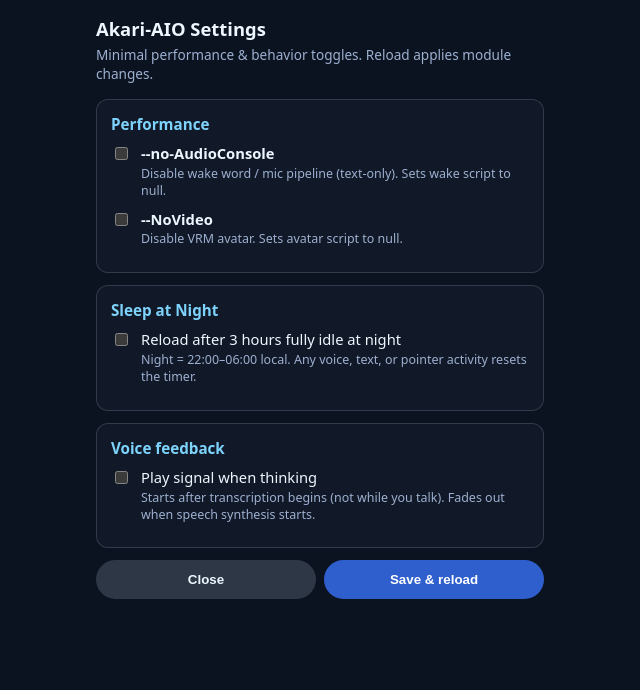
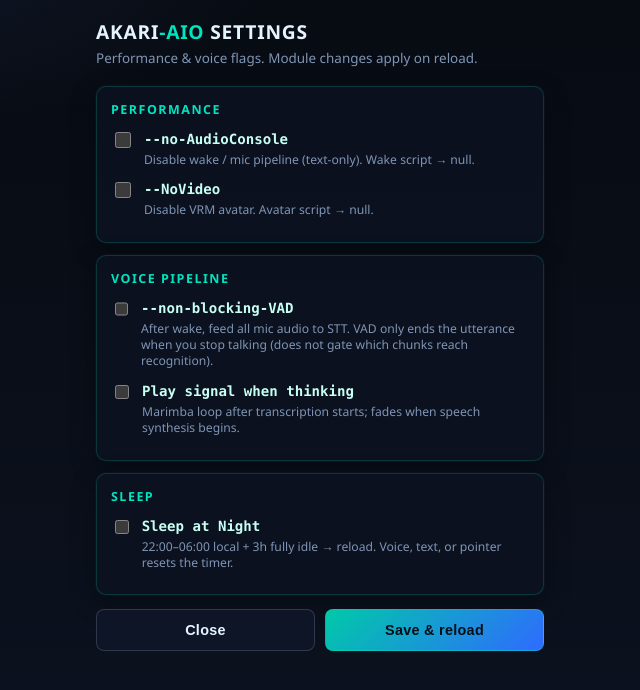
Before and after one commit to 76836/Akari-AIO, a plain HTML site: page settings.html in a window 1280 px wide. Shown: the whole page, without its empty margins (320-960 px from the left). Drawn offline with Linux system fonts and the light colour scheme.

Commit message:
Add --non-blocking-VAD and restyle AIO settings (subtle cyber).
After wake, stream all mic audio to STT; VAD only ends the utterance.
Settings page gets a restrained gamer-cyber dark look plus the new flag.

```diff
--- a/settings.html
+++ b/settings.html
@@ -5,58 +5,146 @@
 <meta name="viewport" content="width=device-width, initial-scale=1" />
 <title>Akari-AIO Settings</title>
 <style>
-  :root { color-scheme: dark; --bg:#0b1220; --panel:#111827; --text:#ecf7ff; --muted:#9db0d0; --accent:#7dd3fc; --border:rgba(148,163,184,.25); }
+  :root {
+    color-scheme: dark;
+    --bg: #070b12;
+    --bg2: #0c1220;
+    --panel: rgba(12, 18, 32, 0.92);
+    --text: #e6f4ff;
+    --muted: #7f95b5;
+    --accent: #00e5c0;
+    --accent2: #6c8cff;
+    --danger: #ff5c7a;
+    --border: rgba(0, 229, 192, 0.18);
+    --glow: rgba(0, 229, 192, 0.12);
+  }
   * { box-sizing: border-box; }
-  body { margin: 0; font-family: system-ui, sans-serif; background: var(--bg); color: var(--text); padding: 16px; max-width: 480px; margin-inline: auto; }
-  h1 { font-size: 1.15rem; margin: 0 0 4px; }
-  p.sub { color: var(--muted); font-size: .85rem; margin: 0 0 16px; }
-  section { background: var(--panel); border: 1px solid var(--border); border-radius: 12px; padding: 14px; margin-bottom: 12px; }
-  section h2 { font-size: .95rem; margin: 0 0 10px; color: var(--accent); }
-  label.row { display: flex; align-items: flex-start; gap: 10px; margin: 10px 0; cursor: pointer; font-size: .92rem; line-height: 1.35; }
-  label.row input { margin-top: 3px; accent-color: var(--accent); }
-  .hint { display: block; color: var(--muted); font-size: .78rem; margin-top: 2px; }
-  .actions { display: flex; gap: 8px; margin-top: 8px; }
-  button { flex: 1; padding: 12px; border-radius: 999px; border: none; font-weight: 600; cursor: pointer; }
-  .save { background: #2f5fcc; color: #fff; }
-  .close { background: rgba(148,163,184,.25); color: var(--text); }
+  body {
+    margin: 0;
+    font-family: "Segoe UI", system-ui, sans-serif;
+    background:
+      radial-gradient(900px 400px at 10% -10%, rgba(108, 140, 255, 0.12), transparent 55%),
+      radial-gradient(700px 360px at 100% 0%, rgba(0, 229, 192, 0.08), transparent 50%),
+      linear-gradient(180deg, var(--bg), var(--bg2));
+    color: var(--text);
+    padding: 18px 16px 28px;
+    max-width: 480px;
+    margin-inline: auto;
+    min-height: 100vh;
+  }
+  h1 {
+    font-size: 1.2rem;
+    margin: 0 0 4px;
+    letter-spacing: 0.04em;
+    text-transform: uppercase;
+    font-weight: 700;
+  }
+  h1 span { color: var(--accent); }
+  p.sub { color: var(--muted); font-size: .84rem; margin: 0 0 18px; line-height: 1.4; }
+  section {
+    background: var(--panel);
+    border: 1px solid var(--border);
+    border-radius: 10px;
+    padding: 14px 14px 12px;
+    margin-bottom: 12px;
+    box-shadow: 0 0 0 1px rgba(108, 140, 255, 0.04), 0 8px 24px rgba(0, 0, 0, 0.35);
+  }
+  section h2 {
+    font-size: .78rem;
+    margin: 0 0 10px;
+    color: var(--accent);
+    letter-spacing: 0.12em;
+    text-transform: uppercase;
+    font-weight: 600;
+  }
+  label.row {
+    display: flex;
+    align-items: flex-start;
+    gap: 10px;
+    margin: 11px 0;
+    cursor: pointer;
+    font-size: .92rem;
+    line-height: 1.35;
+  }
+  label.row input {
+    margin-top: 3px;
+    accent-color: var(--accent);
+    width: 16px;
+    height: 16px;
+  }
+  label.row strong {
+    font-family: ui-monospace, "Cascadia Code", Consolas, monospace;
+    font-size: .88rem;
+    color: #c8fff3;
+  }
+  .hint { display: block; color: var(--muted); font-size: .76rem; margin-top: 3px; }
+  .actions { display: flex; gap: 10px; margin-top: 14px; }
+  button {
+    flex: 1;
+    padding: 12px;
+    border-radius: 8px;
+    border: 1px solid transparent;
+    font-weight: 600;
+    font-size: .9rem;
+    cursor: pointer;
+    letter-spacing: 0.02em;
+  }
+  .save {
+    background: linear-gradient(135deg, #00c9a8, #2f6bff);
+    color: #041018;
+    border-color: rgba(0, 229, 192, 0.35);
+  }
+  .save:hover { filter: brightness(1.08); }
+  .close {
+    background: rgba(15, 23, 42, 0.9);
+    color: var(--text);
+    border-color: rgba(148, 163, 184, 0.25);
+  }
+  .close:hover { border-color: var(--accent2); }
 </style>
 </head>
 <body>
-  <h1>Akari-AIO Settings</h1>
-  <p class="sub">Minimal performance &amp; behavior toggles. Reload applies module changes.</p>
+  <h1>Akari<span>-AIO</span> Settings</h1>
+  <p class="sub">Performance &amp; voice flags. Module changes apply on reload.</p>
 
   <section>
     <h2>Performance</h2>
     <label class="row">
       <input type="checkbox" id="noAudioConsole" />
       <span><strong>--no-AudioConsole</strong>
-        <span class="hint">Disable wake word / mic pipeline (text-only). Sets wake script to null.</span>
+        <span class="hint">Disable wake / mic pipeline (text-only). Wake script → null.</span>
       </span>
     </label>
     <label class="row">
       <input type="checkbox" id="noVideo" />
       <span><strong>--NoVideo</strong>
-        <span class="hint">Disable VRM avatar. Sets avatar script to null.</span>
+        <span class="hint">Disable VRM avatar. Avatar script → null.</span>
       </span>
     </label>
   </section>
 
   <section>
-    <h2>Sleep at Night</h2>
+    <h2>Voice pipeline</h2>
     <label class="row">
-      <input type="checkbox" id="sleepAtNight" />
-      <span>Reload after 3 hours fully idle at night
-        <span class="hint">Night = 22:00–06:00 local. Any voice, text, or pointer activity resets the timer.</span>
+      <input type="checkbox" id="nonBlockingVad" />
+      <span><strong>--non-blocking-VAD</strong>
+        <span class="hint">After wake, feed all mic audio to STT. VAD only ends the utterance when you stop talking (does not gate which chunks reach recognition).</span>
+      </span>
+    </label>
+    <label class="row">
+      <input type="checkbox" id="thinkingSignal" />
+      <span><strong>Play signal when thinking</strong>
+        <span class="hint">Marimba loop after transcription starts; fades when speech synthesis begins.</span>
       </span>
     </label>
   </section>
 
   <section>
-    <h2>Voice feedback</h2>
+    <h2>Sleep</h2>
     <label class="row">
-      <input type="checkbox" id="thinkingSignal" />
-      <span>Play signal when thinking
-        <span class="hint">Starts after transcription begins (not while you talk). Fades out when speech synthesis starts.</span>
+      <input type="checkbox" id="sleepAtNight" />
+      <span><strong>Sleep at Night</strong>
+        <span class="hint">22:00–06:00 local + 3h fully idle → reload. Voice, text, or pointer resets the timer.</span>
       </span>
     </label>
   </section>
@@ -75,6 +163,7 @@
     isOn('aio_noAudioConsole') || ls('selectedWakeScript') === 'null' || ls('selectedWakeScript') === 'off';
   document.getElementById('noVideo').checked =
     isOn('aio_noVideo') || ls('selectedAvatarScript') === 'null' || ls('selectedAvatarScript') === 'off';
+  document.getElementById('nonBlockingVad').checked = isOn('aio_nonBlockingVad');
   document.getElementById('sleepAtNight').checked = isOn('aio_sleepAtNight');
   document.getElementById('thinkingSignal').checked = isOn('aio_thinkingSignal');
 
@@ -91,19 +180,19 @@
   document.getElementById('btnSave').onclick = function () {
     const noAC = document.getElementById('noAudioConsole').checked;
     const noVid = document.getElementById('noVideo').checked;
+    const nbVad = document.getElementById('nonBlockingVad').checked;
     const sleep = document.getElementById('sleepAtNight').checked;
     const signal = document.getElementById('thinkingSignal').checked;
 
     localStorage.setItem('aio_noAudioConsole', noAC ? '1' : '0');
     localStorage.setItem('aio_noVideo', noVid ? '1' : '0');
+    localStorage.setItem('aio_nonBlockingVad', nbVad ? '1' : '0');
     localStorage.setItem('aio_sleepAtNight', sleep ? '1' : '0');
     localStorage.setItem('aio_thinkingSignal', signal ? '1' : '0');
 
-    // Module URLs: null disables loadModule
     localStorage.setItem('selectedWakeScript', noAC ? 'null' : './engine/audioConsole.js');
     localStorage.setItem('selectedAvatarScript', noVid ? 'null' : './characters/akari/VRM4.js');
 
-    // Tell parent to reload so modules re-bind
     try {
       if (window.parent && window.parent !== window) {
         window.parent.location.reload();
```
Also changed, not shown: engine/audioConsole.js (+14 -2 lines), vendor/audioConsole-4.2.1.js.
